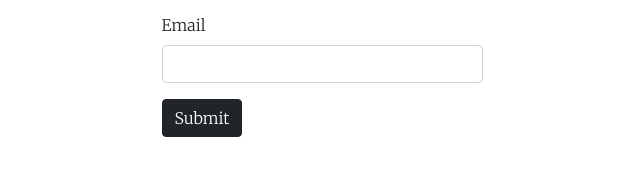
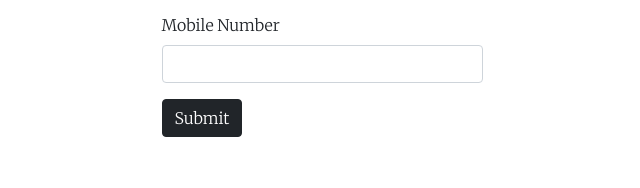
Before and after one commit to Rishabhco/Covid-19, a plain HTML site: page index.html in a window 1280 px wide. Shown: the part 3747-3935 px from the top of the page, 0-640 px from the left. Drawn offline with nearby package versions, Linux system fonts and the light colour scheme.

Commit message:
initial__commit

```diff
--- a/index.html
+++ b/index.html
@@ -206,7 +206,7 @@
                     <input type="email" class="form-control" id="email" name="email" placeholder="">
                 </div>
                 <div class="mb-3 col-lg-4 col-md-6 col-12">
-                    <label for="mobn" class="form-label">Email</label>
+                    <label for="mobn" class="form-label">Mobile Number</label>
                     <input type="text" class="form-control" id="mobn" name="mobn" placeholder="">
                 </div>
                 <button type="submit" onclick="shw_alert()" class="btn btn-dark mu-5">Submit</button>
```
